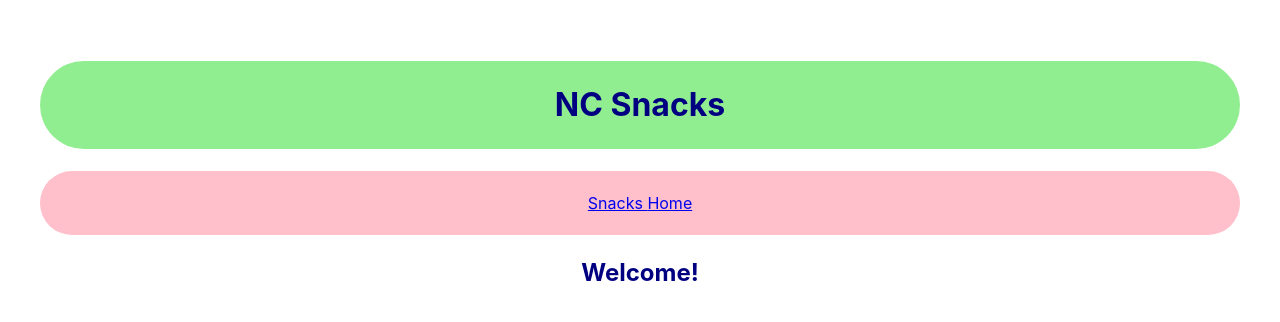
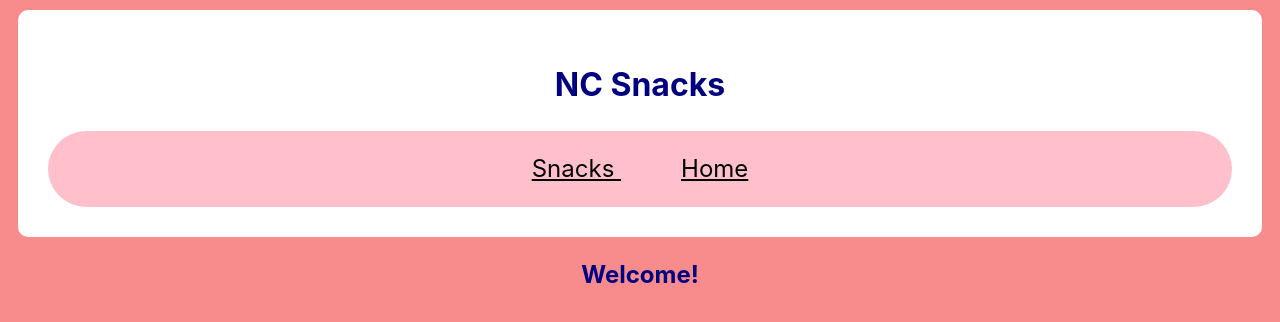
Before and after one commit to Rosem10/nc-snacks-fe, a React (Vite) app: page / in a window 1280 px wide. Shown: the top 322 px of the page. Built offline with nearby package versions, Linux system fonts and the light colour scheme.

Commit message:
prepare repo for hosting

```diff
--- a/src/App.css
+++ b/src/App.css
@@ -1,21 +1,25 @@
 #root {
   max-width: 1280px;
   margin: 0 auto;
-  padding: 2rem;
   text-align: center;
 }
 
+
 .snack-card {
-  background-color: navy;
-  color: rgb(255, 255, 189);
+  background-color: white;
+  color: darkred;
+  border: solid darkred 3px;
   padding: 20px;
-  margin: 20px;
+  margin: auto;
+  margin-top: 10px;
   width: 500px;
   border-radius: 50px;
 }
 
 ul {
   list-style: none;
+  display: flex;
+  flex-direction: column;
 }
 
 nav {
@@ -24,11 +28,18 @@ nav {
   padding: 20px;
 }
 
-h1 {
-  background-color: lightgreen;
-  border-radius: 50px;
-  padding: 20px;
+.link{
+  font-size: x-large;
+  margin: 30px;
+  color: black;
+}
+
+.Header {
+  background-color: white;
+  border-radius: 10px;
+  padding: 30px;
   color: navy;
+  margin: 10px;
 }
 
 
--- a/src/components/Header.jsx
+++ b/src/components/Header.jsx
@@ -2,13 +2,13 @@ import { Link } from 'react-router-dom'
 
 function Header() {
     return (
-        <>
+        <div className="Header">
             <h1>NC Snacks</h1>
             <nav>
-                <Link to="/snacks">Snacks </Link>
-                <Link to="/">Home</Link>
+                <Link to="/snacks" className='link'>Snacks </Link>
+                <Link to="/" className='link'>Home</Link>
             </nav>
-        </>
+        </div>
     );
 }
 
--- a/src/index.css
+++ b/src/index.css
@@ -2,8 +2,8 @@
   font-family: Inter, system-ui, Avenir, Helvetica, Arial, sans-serif;
   line-height: 1.5;
   font-weight: 400;
-
   color-scheme: light dark;
   color: rgba(255, 255, 255, 0.87);
-  background-color: white;
+  background-color:rgb(248, 139, 139);
+  margin: auto;
 }
```
Also changed, not shown: 6 other files (tests, documents, lock files or other folders).
